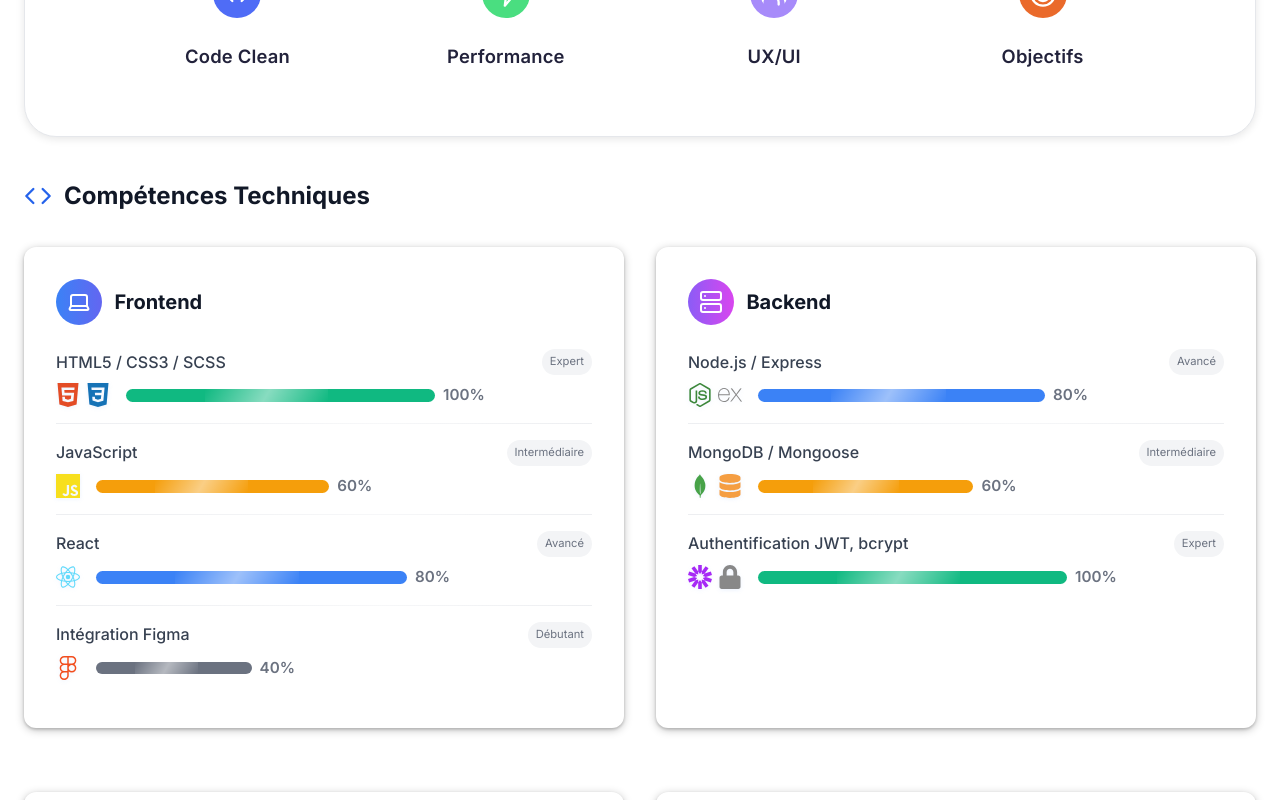
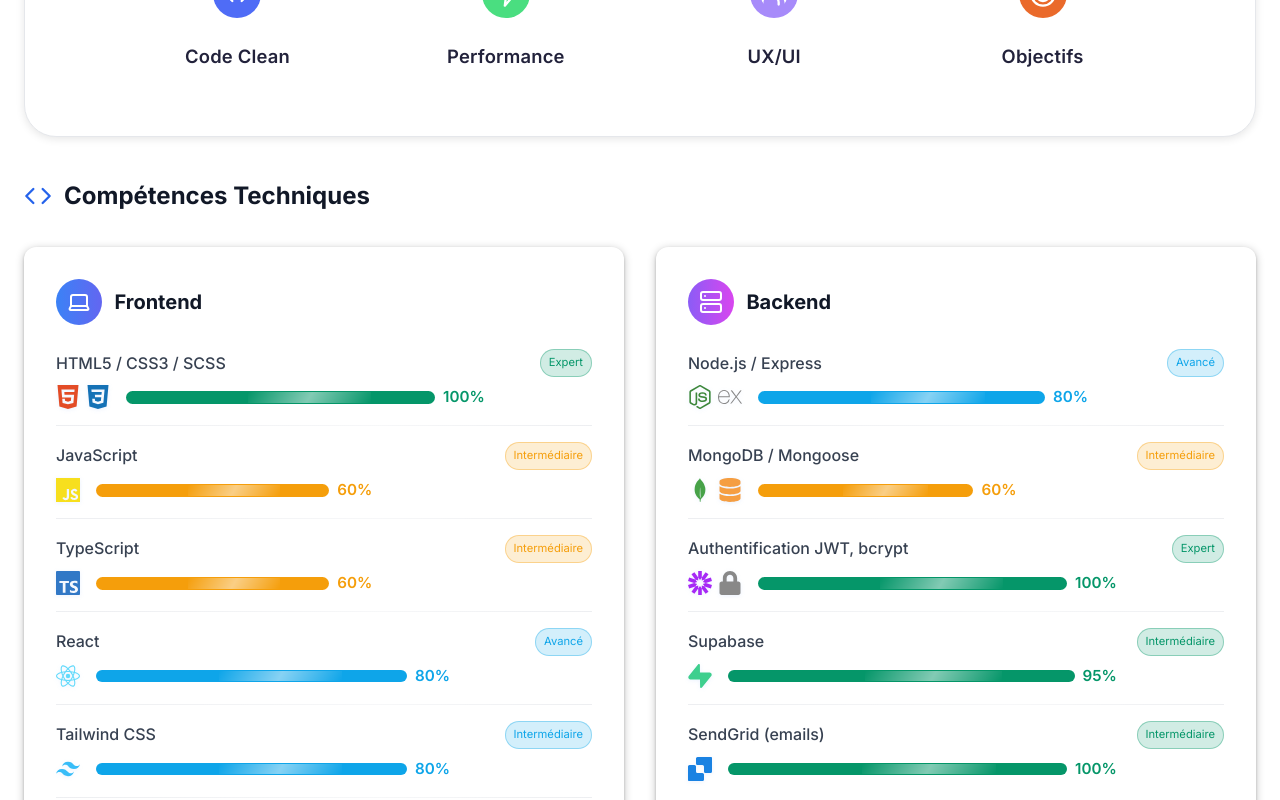
Before and after one commit to Hocine-kbc/portefolio, a React (Vite) app: page / in a window 1280 px wide. Shown: the part 2000-2800 px from the top of the page. Built offline with nearby package versions, Linux system fonts and the light colour scheme.

Commit message:
mise a joute et ajout de projet

```diff
--- a/src/components/About.jsx
+++ b/src/components/About.jsx
@@ -26,9 +26,14 @@
   SiHtml5,
   SiCss3,
   SiJavascript,
+  SiTypescript,
   SiReact,
+  SiTailwindcss,
+  SiFramer,
   SiNodedotjs,
   SiMongodb,
+  SiSupabase,
+  SiSendgrid,
   SiGit,
   SiGithub,
   SiFigma,
@@ -40,7 +45,7 @@
   SiLightning,
 } from 'react-icons/si';
 // Importation des icônes Font Awesome pour les technologies spécifiques
-import { FaLock, FaFileUpload, FaCog, FaDatabase } from 'react-icons/fa';
+import { FaLock, FaFileUpload, FaCog, FaDatabase, FaChartLine } from 'react-icons/fa';
 // Importation des styles spécifiques au composant About
 import '../styles/About.scss';
 
@@ -72,10 +77,36 @@
       icon: <SiJavascript style={{ color: '#f7df1e' }} />,
     },
     {
+      name: 'TypeScript',
+      level: 'Intermédiaire',
+      category: 'Frontend',
+      icon: <SiTypescript style={{ color: '#3178c6' }} />,
+    },
+    {
       name: 'React',
       level: 'Avancé',
       category: 'Frontend',
       icon: <SiReact style={{ color: '#61dafb' }} />,
+    },
+    {
+      name: 'Tailwind CSS',
+      level: 'Intermédiaire',
+      percent: 80,
+      category: 'Frontend',
+      icon: <SiTailwindcss style={{ color: '#38bdf8' }} />,
+    },
+    {
+      name: 'Recharts',
+      level: 'Intermédiaire',
+      category: 'Frontend',
+      icon: <FaChartLine style={{ color: '#ef4444' }} />,
+    },
+    {
+      name: 'Framer Motion',
+      level: 'Intermédiaire',
+      percent: 70,
+      category: 'Frontend',
+      icon: <SiFramer style={{ color: '#0055ff' }} />,
     },
     {
       name: 'Intégration Figma ',
@@ -117,6 +148,20 @@
           <FaLock style={{ color: '#888' }} />
         </>
       ),
+    },
+    {
+      name: 'Supabase',
+      level: 'Intermédiaire',
+      percent: 95,
+      category: 'Backend',
+      icon: <SiSupabase style={{ color: '#3ecf8e' }} />,
+    },
+    {
+      name: 'SendGrid (emails)',
+      level: 'Intermédiaire',
+      percent: 100,
+      category: 'Backend',
+      icon: <SiSendgrid style={{ color: '#1a82e2' }} />,
     },
 
     // Outils & Méthodes
@@ -266,6 +311,44 @@
       default:
         return 40;
     }
+  };
+
+  const clampPercent = value => Math.max(0, Math.min(100, Number.isFinite(value) ? value : 0));
+
+  const getColorForPercent = percent => {
+    const value = clampPercent(percent);
+    if (value >= 95) return '#059669'; // vert intense
+    if (value >= 85) return '#10b981'; // vert
+    if (value >= 75) return '#0ea5e9'; // bleu
+    if (value >= 65) return '#6366f1'; // indigo
+    if (value >= 55) return '#f59e0b'; // ambre
+    if (value >= 45) return '#f97316'; // orange
+    return '#ef4444'; // rouge
+  };
+
+  const hexToRgb = hex => {
+    if (!hex) return null;
+    const normalized = hex.replace('#', '');
+    const value =
+      normalized.length === 3
+        ? normalized
+            .split('')
+            .map(ch => ch + ch)
+            .join('')
+        : normalized;
+    const int = parseInt(value, 16);
+    if (Number.isNaN(int)) return null;
+    return {
+      r: (int >> 16) & 255,
+      g: (int >> 8) & 255,
+      b: int & 255,
+    };
+  };
+
+  const withAlpha = (hex, alpha = 0.2) => {
+    const rgb = hexToRgb(hex);
+    if (!rgb) return undefined;
+    return `rgba(${rgb.r}, ${rgb.g}, ${rgb.b}, ${alpha})`;
   };
 
   // Références pour les animations des barres de compétences
@@ -479,26 +562,40 @@
                     .filter(skill => skill.category === category.name)
                     .map(skill => {
                       const isADevelopper = category.name === 'À développer';
+                      const rawPercent =
+                        typeof skill.percent === 'number'
+                          ? skill.percent
+                          : getLevelPercent(skill.level);
+                      const skillPercent = clampPercent(rawPercent);
+                      const barColor = getColorForPercent(skillPercent);
+                      const badgeBg = !isADevelopper ? withAlpha(barColor, 0.18) : undefined;
+                      const badgeBorder = !isADevelopper ? withAlpha(barColor, 0.35) : undefined;
+                      const percentColor = !isADevelopper ? barColor : undefined;
                       const progressWidth = animateBars[
                         skills.findIndex(s => s.name === skill.name)
                       ]
                         ? isADevelopper
                           ? '100%'
-                          : skill.level === 'Expert'
-                          ? '100%'
-                          : skill.level === 'Avancé'
-                          ? '80%'
-                          : skill.level === 'Intermédiaire'
-                          ? '60%'
-                          : skill.level === 'Débutant'
-                          ? '40%'
-                          : '40%'
+                          : `${skillPercent}%`
                         : '0%';
                       return (
                         <div key={skill.name} className="skill">
                           <div className="skill-header">
                             <span className="skill-name">{skill.name}</span>
-                            <span className="skill-level">{skill.level}</span>
+                            <span
+                              className="skill-level"
+                              style={
+                                !isADevelopper && barColor
+                                  ? {
+                                      backgroundColor: badgeBg,
+                                      color: barColor,
+                                      border: `1px solid ${badgeBorder}`,
+                                    }
+                                  : undefined
+                              }
+                            >
+                              {skill.level}
+                            </span>
                           </div>
                           <div
                             className="progress-bar"
@@ -523,6 +620,8 @@
                                   position: 'relative',
                                   width: progressWidth,
                                   transition: 'width 1.2s cubic-bezier(0.4,0,0.2,1)',
+                                  backgroundColor: !isADevelopper && barColor ? barColor : undefined,
+                                  border: !isADevelopper && barColor ? `1px solid ${withAlpha(barColor, 0.3)}` : undefined,
                                 }}
                               ></div>
                               {isADevelopper ? (
@@ -545,9 +644,10 @@
                                     fontSize: '0.95rem',
                                     fontWeight: 600,
                                     whiteSpace: 'nowrap',
+                                    color: percentColor,
                                   }}
                                 >
-                                  {getLevelPercent(skill.level)}%
+                                  {skillPercent}%
                                 </span>
                               )}
                             </div>
--- a/src/components/ProjectDetail.jsx
+++ b/src/components/ProjectDetail.jsx
@@ -1,9 +1,10 @@
 // Importation de React
 import React from 'react';
 // Importation des icônes Lucide React pour l'interface utilisateur
-import { ArrowLeft, Github, ExternalLink, Code, Lightbulb, Wrench, Calendar, Clock, Star, Users } from 'lucide-react';
+import { ArrowLeft, Github, ExternalLink, Code, Lightbulb, Wrench, Calendar, Clock, Users } from 'lucide-react';
 // Importation du contexte de navigation pour la gestion des pages
 import { useNavigation } from '../contexts/NavigationContext';
+import { getStatusConfig } from '../utils/status';
 // Importation des styles spécifiques au composant ProjectDetail
 import '../styles/ProjectDetail.scss';
 // Importation des données des projets depuis le fichier JSON
@@ -40,6 +41,8 @@
       </div>
     );
   }
+
+  const { label: statusLabel, color: statusColor } = getStatusConfig(project.status);
 
   return (
     <div className="project-detail">
@@ -190,9 +193,12 @@
               <div className="project-detail__info-card-list">
                 <div className="project-detail__info-card-item">
                   <span className="project-detail__info-card-label">Statut</span>
-    <div className="project-detail__info-card-value--status">
-      <div className="status-dot"></div>
-      <span>Actif</span>
+                  <div
+                    className="project-detail__info-card-value project-detail__info-card-value--status"
+                    style={{ color: statusColor }}
+                  >
+                    <div className="status-dot" style={{ backgroundColor: statusColor }}></div>
+                    <span>{statusLabel}</span>
                   </div>
                 </div>
                 <div className="project-detail__info-card-item">
@@ -201,7 +207,7 @@
                 </div>
                 <div className="project-detail__info-card-item">
                   <span className="project-detail__info-card-label">Équipe</span>
-    <span className="project-detail__info-card-value">Solo</span>
+                  <span className="project-detail__info-card-value">{project.team}</span>
                 </div>
                 <div className="project-detail__info-card-item">
                   <span className="project-detail__info-card-label">Année</span>
--- a/src/components/ProjectsPage.jsx
+++ b/src/components/ProjectsPage.jsx
@@ -4,6 +4,7 @@
 import { ArrowLeft, Github, ExternalLink, Calendar, Clock, Star, Filter, ArrowRight } from 'lucide-react';
 // Importation du contexte de navigation pour la gestion des pages
 import { useNavigation } from '../contexts/NavigationContext';
+import { getStatusConfig } from '../utils/status';
 // Importation des données des projets depuis le fichier JSON
 import projectsData from '../data/projects.json';
 // Importation des styles spécifiques à la page projets
@@ -24,7 +25,21 @@
   const projects = projectsData;
 
   // Liste des technologies disponibles pour le filtrage
-  const technologies = ['all', 'HTML5/CSS3', 'React', 'Node.js', 'MongoDB', 'JavaScript'];
+  const technologies = [
+    'all',
+    'HTML5/CSS3',
+    'React',
+    'TypeScript',
+    'Node.js',
+    'Express',
+    'MongoDB',
+    'Supabase',
+    'JavaScript',
+    'SCSS',
+    'TailwindCSS',
+    'Framer Motion',
+    'SendGrid'
+  ];
 
   /**
    * Filtrage des projets selon la technologie sélectionnée
@@ -74,7 +89,10 @@
 
         {/* Grille des projets */}
         <div className="projects-grid"> {/* Conteneur de la grille de projets */}
-          {filteredProjects.map((project, index) => (
+          {filteredProjects.map((project, index) => {
+            const { label: statusLabel, color: statusColor } = getStatusConfig(project.status);
+
+            return (
             <div
               key={project.id} // Clé unique pour chaque projet
               className="project-card" // Classe de la carte projet
@@ -87,9 +105,9 @@
                   alt={project.title} // Texte alternatif
                   className="card-image"
                 />
-                <div className="status-badge"> {/* Badge d'état du projet */}
-                  <div className="status-indicator"></div> {/* Indicateur visuel (ex: rond vert) */}
-                  <span>Actif</span> {/* Texte d'état */}
+                <div className="status-badge" style={{ borderColor: statusColor }}> {/* Badge d'état du projet */}
+                  <div className="status-indicator" style={{ backgroundColor: statusColor }}></div> {/* Indicateur visuel (ex: rond vert) */}
+                  <span>{statusLabel}</span> {/* Texte d'état */}
                 </div>
                 <div className="image-overlay"></div> {/* Overlay sur l'image */}
               </div>
@@ -159,7 +177,8 @@
                 </div>
               </div>
             </div>
-          ))}
+            );
+          })}
         </div>
 
         {/* Message si aucun projet */}
--- a/src/data/projects.json
+++ b/src/data/projects.json
@@ -98,5 +98,43 @@
     "duration": "3 semaines",
     "status": "Terminé",
     "team": "Solo"
+  },
+  {
+    "id": "5",
+    "title": "ProFlow",
+    "description": "Application web de gestion pour auto-entrepreneurs",
+    "longDescription": "ProFlow est une application web moderne développée en TypeScript avec React et Supabase. Elle permet aux auto-entrepreneurs de gérer efficacement leur activité : suivi du chiffre d’affaires, gestion des prestations réalisées, édition et envoi automatisé de factures, ainsi qu’une messagerie interne pour communiquer avec leurs clients. L’objectif de ProFlow est de simplifier la gestion quotidienne tout en offrant une interface fluide, professionnelle et responsive.",
+    "challenges": [
+      "Création d’une architecture front-end robuste en TypeScript (TSX)",
+      "Connexion et gestion sécurisée des données via Supabase",
+      "Génération et envoi automatisé de factures personnalisées en PDF",
+      "Mise en place d’un tableau de bord avec statistiques interactives",
+      "Conception d’une expérience utilisateur intuitive et performante"
+    ],
+    "solutions": [
+      "Utilisation de Supabase comme base de données et service d’authentification",
+      "Développement d’interfaces réactives et typées avec React + TypeScript",
+      "Intégration de l’envoi d’emails automatisés via SendGrid",
+      "Création de graphiques dynamiques avec Recharts et Framer Motion",
+      "Mise en place d’un design system cohérent en SCSS et Tailwind"
+    ],
+    "technologies": [
+      "React",
+      "TypeScript",
+      "Supabase",
+      "SendGrid",
+      "Recharts",
+      "SCSS",
+      "Framer Motion",
+      "TailwindCSS"
+    ],
+    "githubUrl": "https://github.com/Hocine-kbc/ProFlow",
+    "imageUrl": "/ProFlow.jpg",
+    "year": 2025,
+    "duration": "3 mois",
+    "status": "En développement",
+    "team": "Solo"
   }
+
+
 ]
--- a/src/styles/ProjectsPage.scss
+++ b/src/styles/ProjectsPage.scss
@@ -244,6 +244,8 @@
   border-radius: 0.25rem;
   color: white;
   font-size: 0.75rem;
+  border: 1px solid rgba(255, 255, 255, 0.35);
+  backdrop-filter: blur(6px);
 }
 
 .status-indicator {
--- /dev/null
+++ b/src/utils/status.js
@@ -0,0 +1,37 @@
+export const getStatusConfig = (status = '') => {
+  if (!status) {
+    return { label: 'En cours', color: '#6366f1' };
+  }
+
+  const label = status.toString().trim();
+  const lower = label.toLowerCase();
+  const sanitized = lower.normalize('NFD').replace(/[\u0300-\u036f]/g, '');
+
+  if (
+    sanitized.includes('termine') ||
+    sanitized.includes('actif') ||
+    sanitized.includes('deploye') ||
+    sanitized.includes('livre')
+  ) {
+    return { label, color: '#10b981' };
+  }
+
+  if (
+    sanitized.includes('developpement') ||
+    sanitized.includes('en cours') ||
+    sanitized.includes('progress')
+  ) {
+    return { label, color: '#f59e0b' };
+  }
+
+  if (
+    sanitized.includes('planifie') ||
+    sanitized.includes('avenir') ||
+    sanitized.includes('prototype') ||
+    sanitized.includes('design')
+  ) {
+    return { label, color: '#3b82f6' };
+  }
+
+  return { label, color: '#6366f1' };
+};
```
Also changed, not shown: public/ProFlow.jpg (added). Lines whose indentation alone changed are shown as unchanged.
